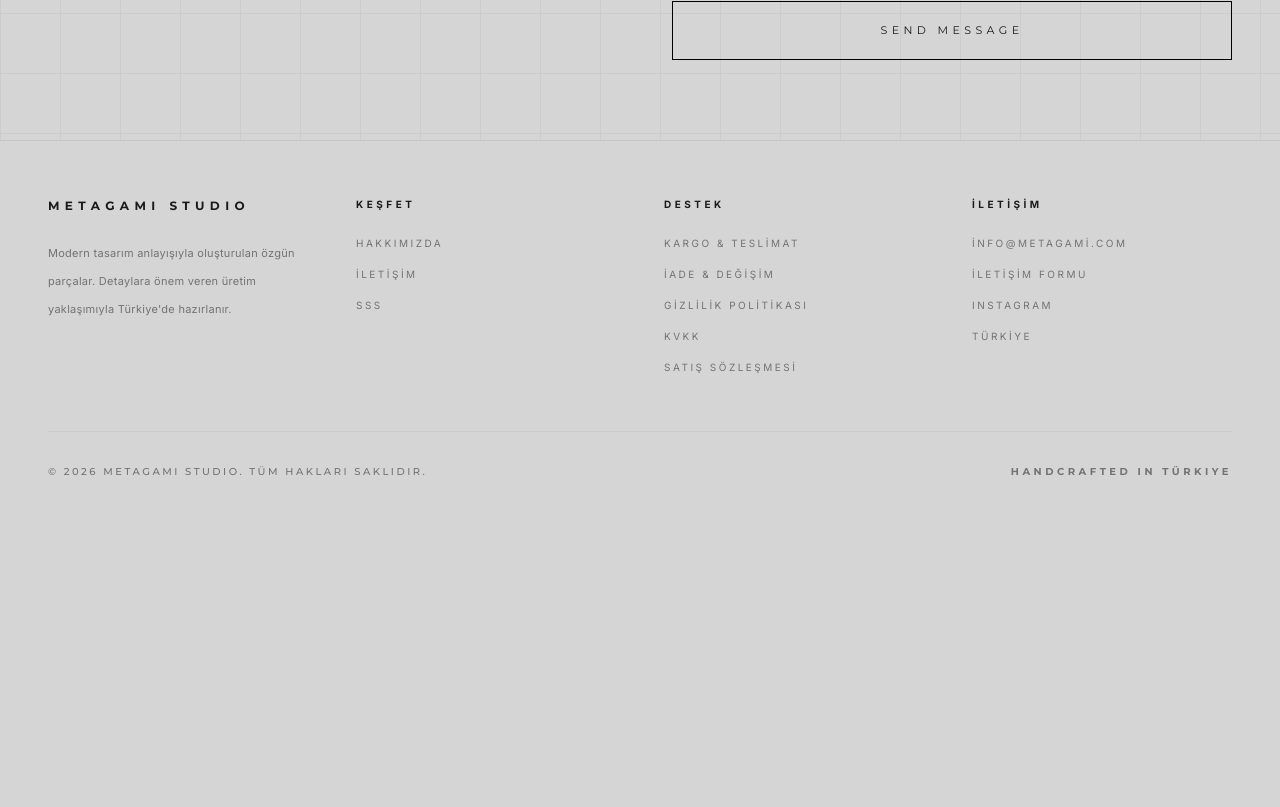
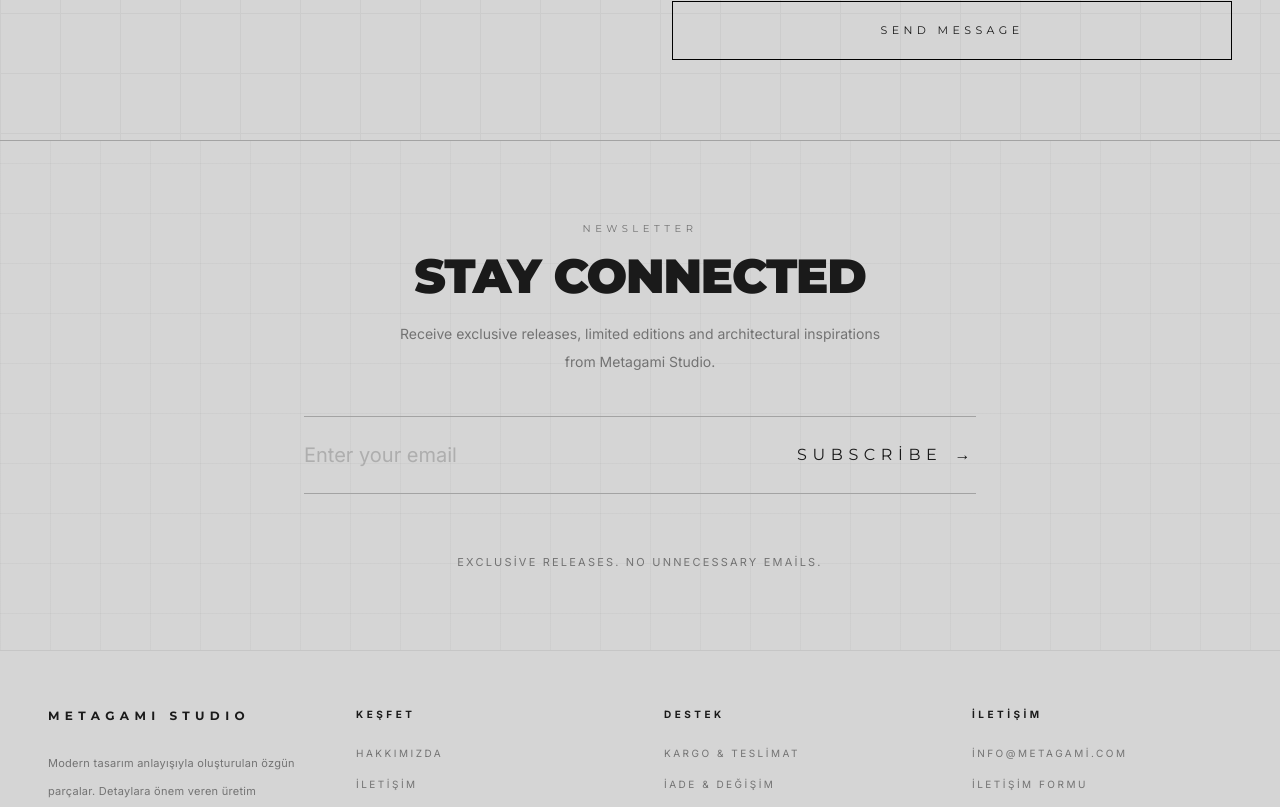
Before and after one commit to Khrati27/metagami-website, a Next.js app: page /iletisim in a window 1280 px wide. Shown: the part 1087-1894 px from the top of the page. Before the commit the page ends 1622 px from the top, so only its background shows below. Built offline with nearby package versions, Linux system fonts and the light colour scheme; no server answers.

Commit message:
Mail Aboneliği kısmı eklendi ve aktifleşti

```diff
--- a/app/layout.tsx
+++ b/app/layout.tsx
@@ -4,6 +4,7 @@ import "./globals.css";
 
 import Header from "@/components/common/Header";
 import Footer from "@/components/common/Footer";
+import Newsletter from "@/components/Newsletter";
 
 import { CartProvider } from "@/context/CartContext";
 import { CurrencyProvider } from "@/context/CurrencyContext";
@@ -40,16 +41,22 @@ export default function RootLayout({
 
         <CurrencyProvider>
           <CartProvider>
+
             <Header />
 
-    <div className="flex-grow pt-20">
+            <main className="flex-grow pt-20">
               {children}
-    </div>
+            </main>
+
+            <Newsletter />
 
             <Footer />
+
             <Cart />
+
           </CartProvider>
         </CurrencyProvider>
+
       </body>
     </html>
   );
--- /dev/null
+++ b/components/Newsletter.tsx
@@ -0,0 +1,157 @@
+"use client";
+
+import { useState } from "react";
+
+export default function Newsletter() {
+  const [loading, setLoading] = useState(false);
+  const [success, setSuccess] = useState(false);
+
+  async function handleSubmit(
+    e: React.FormEvent<HTMLFormElement>
+  ) {
+    e.preventDefault();
+
+    setLoading(true);
+
+    const form = e.currentTarget;
+    const formData = new FormData(form);
+
+    const response = await fetch(
+      "https://api.web3forms.com/submit",
+      {
+        method: "POST",
+        body: formData,
+      }
+    );
+
+    setLoading(false);
+
+    if (response.ok) {
+      setSuccess(true);
+
+      form.reset();
+
+      setTimeout(() => {
+        setSuccess(false);
+      }, 3500);
+    }
+  }
+
+  return (
+    <section className="border-t border-metagami-border py-16 md:py-20 px-6">
+
+      <div className="max-w-2xl mx-auto text-center">
+
+        <p className="text-[10px] tracking-[0.45em] uppercase text-metagami-muted font-display">
+          Newsletter
+        </p>
+
+        <h2 className="mt-4 text-3xl md:text-5xl font-display font-black uppercase tracking-tight">
+          Stay Connected
+        </h2>
+
+        <p className="mt-5 text-sm text-metagami-muted leading-7 max-w-lg mx-auto">
+          Receive exclusive releases, limited editions and architectural
+          inspirations from Metagami Studio.
+        </p>
+
+        <form
+          onSubmit={handleSubmit}
+          className="mt-10"
+        >
+
+          <input
+  type="hidden"
+  name="access_key"
+  value={process.env.NEXT_PUBLIC_WEB3FORMS_ACCESS_KEY}
+/>
+
+          <input
+            type="hidden"
+            name="subject"
+            value="Newsletter Subscription"
+          />
+
+          <input
+            type="hidden"
+            name="from_name"
+            value="Metagami Studio"
+          />
+
+          <div className="border-t border-b border-metagami-border py-6">
+
+            <div className="flex flex-col md:flex-row md:items-center gap-5">
+
+              <input
+                type="email"
+                name="email"
+                required
+                placeholder="Enter your email"
+                className="
+                  flex-1
+                  bg-transparent
+                  text-lg
+                  md:text-xl
+                  border-none
+                  outline-none
+                  placeholder:text-metagami-muted/40
+                "
+              />
+
+              <button
+                disabled={loading}
+                className="
+                  group
+                  uppercase
+                  tracking-[0.35em]
+                  font-display
+                  flex
+                  items-center
+                  justify-center
+                  gap-3
+                  hover:gap-5
+                  transition-all
+                  duration-300
+                "
+              >
+                {loading ? (
+                  "Sending..."
+                ) : (
+                  <>
+                    Subscribe
+                    <span className="transition-transform duration-300 group-hover:translate-x-2">
+                      →
+                    </span>
+                  </>
+                )}
+              </button>
+
+            </div>
+
+          </div>
+
+        </form>
+
+        <div className="mt-5 h-6">
+
+          {success && (
+
+            <p className="text-green-600 text-sm tracking-[0.25em] uppercase">
+
+              ✓ Thank you for subscribing.
+
+            </p>
+
+          )}
+
+        </div>
+
+        <p className="mt-4 text-[11px] tracking-[0.2em] uppercase text-metagami-muted">
+          Exclusive releases. No unnecessary emails.
+        </p>
+
+      </div>
+
+    </section>
+  );
+}
```
Lines whose indentation alone changed are shown as unchanged.
